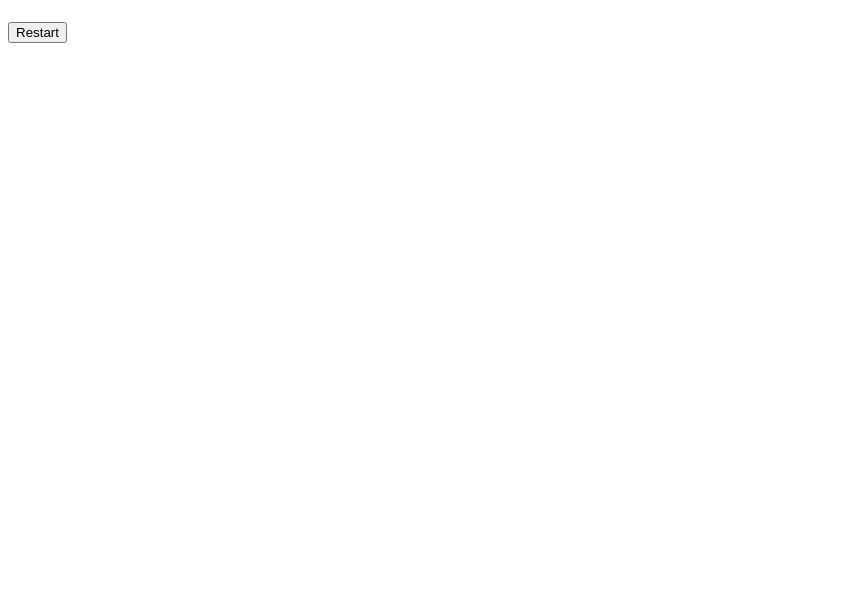
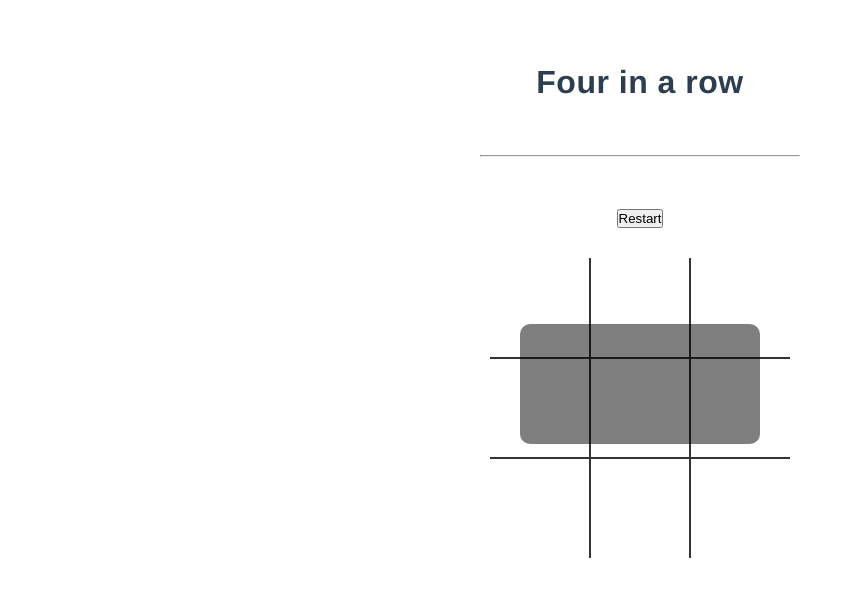
Before and after one commit to EdwardKerckhofZoneDev/tic-tac-toe-ai, a website: page index.html in a window 1280 px wide. Shown: the whole page, without its empty margins (0-855 px from the left). Drawn offline with Linux system fonts and the light colour scheme.

Commit message:
Basic HTML and CSS

```diff
--- a/index.html
+++ b/index.html
@@ -7,29 +7,33 @@
     <link rel="stylesheet" href="style.css" />
   </head>
   <body>
+    <h1>Four in a row</h1>
+    <hr />
+
+    <button onClick="startGame()" class="btn">Restart</button>
+
+    <div class="table-container">
+      <div class="table-overlay">
+        <div class="result"></div>
+      </div>
       <table class="table">
-      <tr class="talbe-row">
+        <tr class="table-row">
           <td class="table-cell" id="0"></td>
           <td class="table-cell" id="1"></td>
           <td class="table-cell" id="2"></td>
         </tr>
-      <tr>
+        <tr class="table-row">
           <td class="table-cell" id="3"></td>
           <td class="table-cell" id="4"></td>
           <td class="table-cell" id="5"></td>
         </tr>
-      <tr>
+        <tr class="table-row">
           <td class="table-cell" id="6"></td>
           <td class="table-cell" id="7"></td>
           <td class="table-cell" id="8"></td>
         </tr>
       </table>
-
-    <div class="game-over">
-      <div class="result"></div>
     </div>
-
-    <button onClick="startGame()">Restart</button>
 
     <script src="script.js" defer></script>
   </body>
--- a/style.css
+++ b/style.css
@@ -0,0 +1,80 @@
+* {
+  box-sizing: border-box;
+  margin: 0;
+  padding: 0;
+}
+
+body {
+  font-family: Avenir, Helvetica, Arial, sans-serif;
+  -webkit-font-smoothing: antialiased;
+  -moz-osx-font-smoothing: grayscale;
+  text-align: center;
+  line-height: 1.4;
+  letter-spacing: 0.5px;
+  color: #2c3e50;
+  padding-top: 60px;
+}
+
+h1 {
+  margin-bottom: 10px;
+}
+
+hr {
+  width: 25%;
+  margin: 50px auto;
+}
+
+.btn {
+  margin-bottom: 30px;
+}
+
+.table-container {
+  margin: 0 auto;
+  width: fit-content;
+  position: relative;
+}
+
+.table {
+  border-collapse: collapse;
+}
+
+.table-overlay {
+  position: absolute;
+  top: 50%;
+  left: 50%;
+  transform: translate(-50%, -70%);
+  width: 80%;
+  height: 40%;
+  border-radius: 10px;
+  background-color: rgba(0, 0, 0, 0.5);
+}
+
+.table-row {
+}
+
+.table-row:first-child .table-cell {
+  border-top: 0;
+}
+
+.table-row:last-child .table-cell {
+  border-bottom: 0;
+}
+
+.table-cell:first-child {
+  border-left: 0;
+}
+
+.table-cell:last-child {
+  border-right: 0;
+}
+
+.table-cell {
+  border: 2px solid #333;
+  height: 100px;
+  width: 100px;
+  text-align: center;
+  vertical-align: middle;
+  font-family: 'Comic Sans MS', cursive, sans-serif;
+  font-size: 70px;
+  cursor: pointer;
+}
```
Also changed, not shown: README.md. Lines whose indentation alone changed are shown as unchanged.
